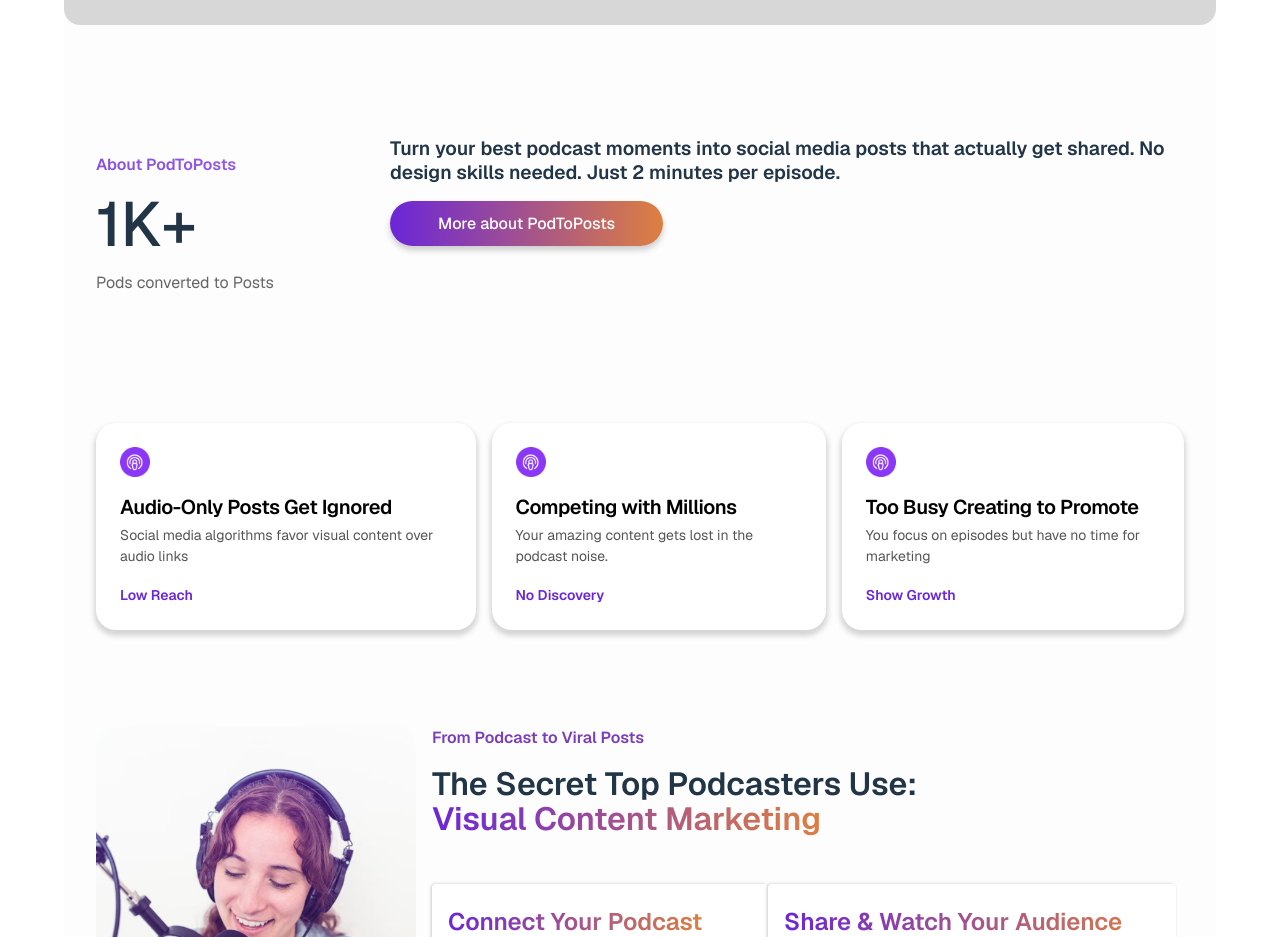
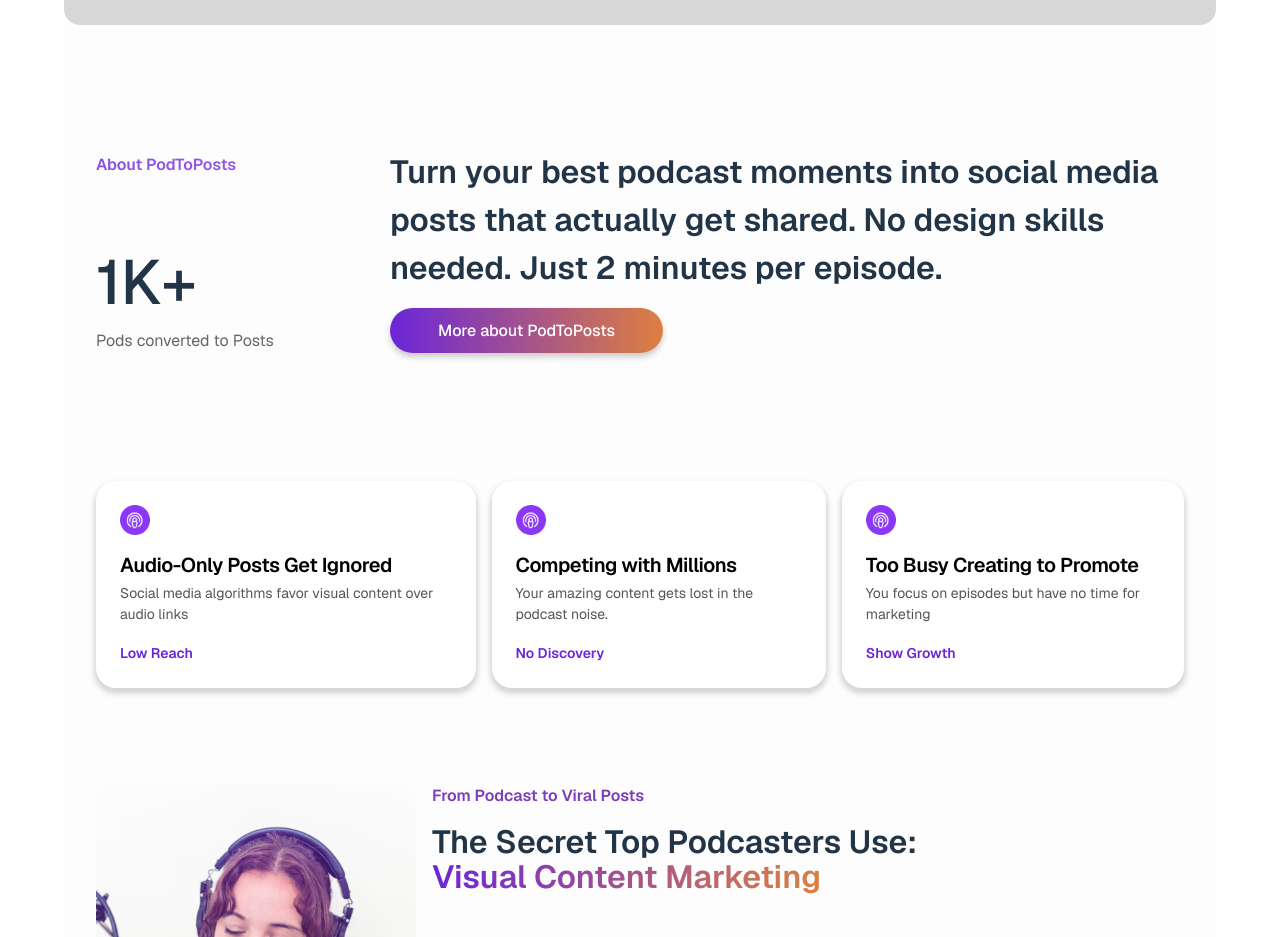
Before and after one commit to botkumar01/pod2posts, a React (Vite) app: page /home in a window 1280 px wide. Shown: the part 1020-1957 px from the top of the page. Built offline with nearby package versions, Linux system fonts and the light colour scheme; a web font is replaced by a local one.

Commit message:
Update HomePage.scss

```diff
--- a/src/Pages/HomePage.scss
+++ b/src/Pages/HomePage.scss
@@ -89,9 +89,9 @@
             flex: 2.7;
 
               h2 {
-                font-size: 1.2rem !important;
+                font-size: 2rem !important;
                 margin-bottom: 1rem;
-                line-height: 01.5rem !important;
+                line-height: 3rem !important;
                 font-weight: 600 !important;
             }
         }
```
